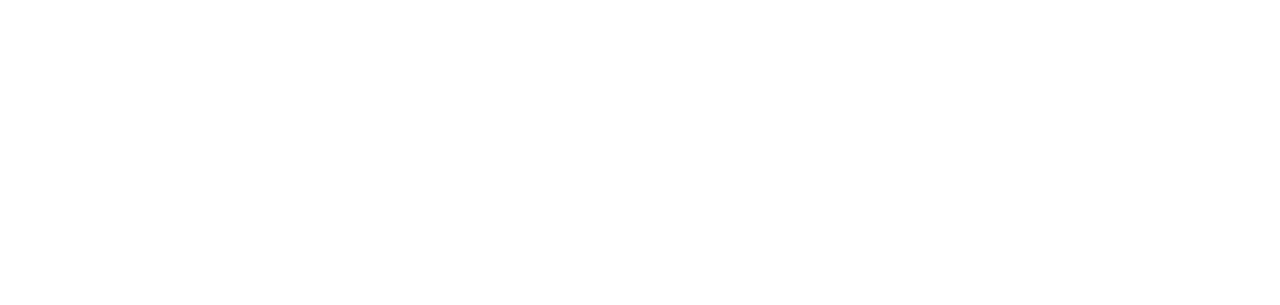
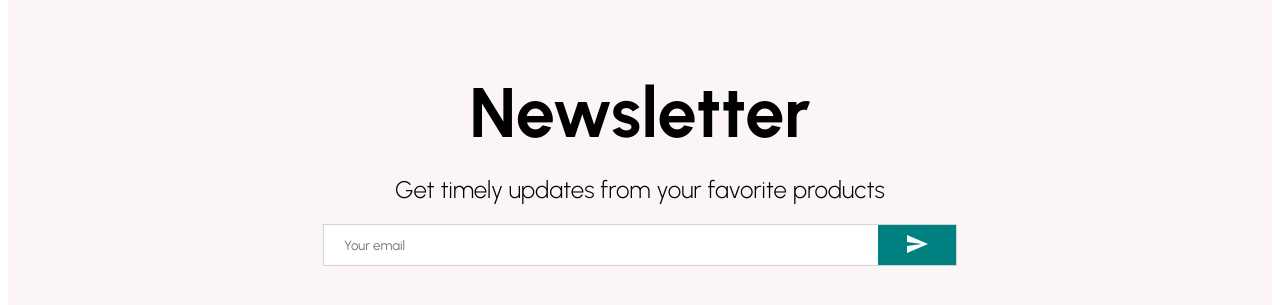
Before and after one commit to rickyhuang824/MERN-E-Commerce, a React (Create React App) app in the folder client/: page / in a window 1280 px wide. Shown: the part 2379-2684 px from the top of the page. Before the commit the page ends 2292 px from the top, so only its background shows below. Built offline with nearby package versions, Linux system fonts and the light colour scheme.

Commit message:
Created the newletter component

```diff
--- /dev/null
+++ b/client/src/components/Newsletter.js
@@ -0,0 +1,56 @@
+import { Send } from '@mui/icons-material'
+import styled from 'styled-components'
+
+const Container = styled.div`
+    height: 60vh;
+    background-color: #fcf5f5;
+    display: flex;
+    align-items: center;
+    justify-content: center;
+    flex-direction: column;
+`
+const Title = styled.h1`
+    font-size: 70px;
+    margin-bottom: 20px;
+`
+const Description = styled.div`
+    font-size: 24px;
+    font-weight: 300;
+    margin-bottom: 20px;
+`
+const InputContainer = styled.div`
+    width: 50%;
+    height: 40px;
+    background-color: white;
+    display: flex;
+    justify-content: space-between;
+    border: 1px solid lightgrey
+`
+const Input = styled.input`
+    border: none;
+    flex: 8;
+    padding-left: 20px;
+`
+const Button = styled.button`
+    flex: 1;
+    background-color: teal;
+    color: white;
+    border: none;
+`
+
+const Newsletter = () => {
+    return (
+        <Container>
+           <Title>Newsletter</Title>
+           <Description>Get timely updates from your favorite products</Description>
+           <InputContainer>
+            <Input placeholder="Your email" />
+            <Button>
+                <Send />
+            </Button>
+           </InputContainer>
+        </Container>
+    )
+}
+
+export default Newsletter
--- a/client/src/pages/Home.js
+++ b/client/src/pages/Home.js
@@ -2,6 +2,7 @@
 import Announcement from '../components/Announcement'
 import Categories from '../components/Categories'
 import Navbar from '../components/Navbar'
+import Newsletter from '../components/Newsletter'
 import Products from '../components/Products'
 import Slider from '../components/Slider'
 
@@ -13,6 +14,7 @@
             <Slider />
             <Categories />
             <Products />
+            <Newsletter />
         </div>
     )
 }
```
